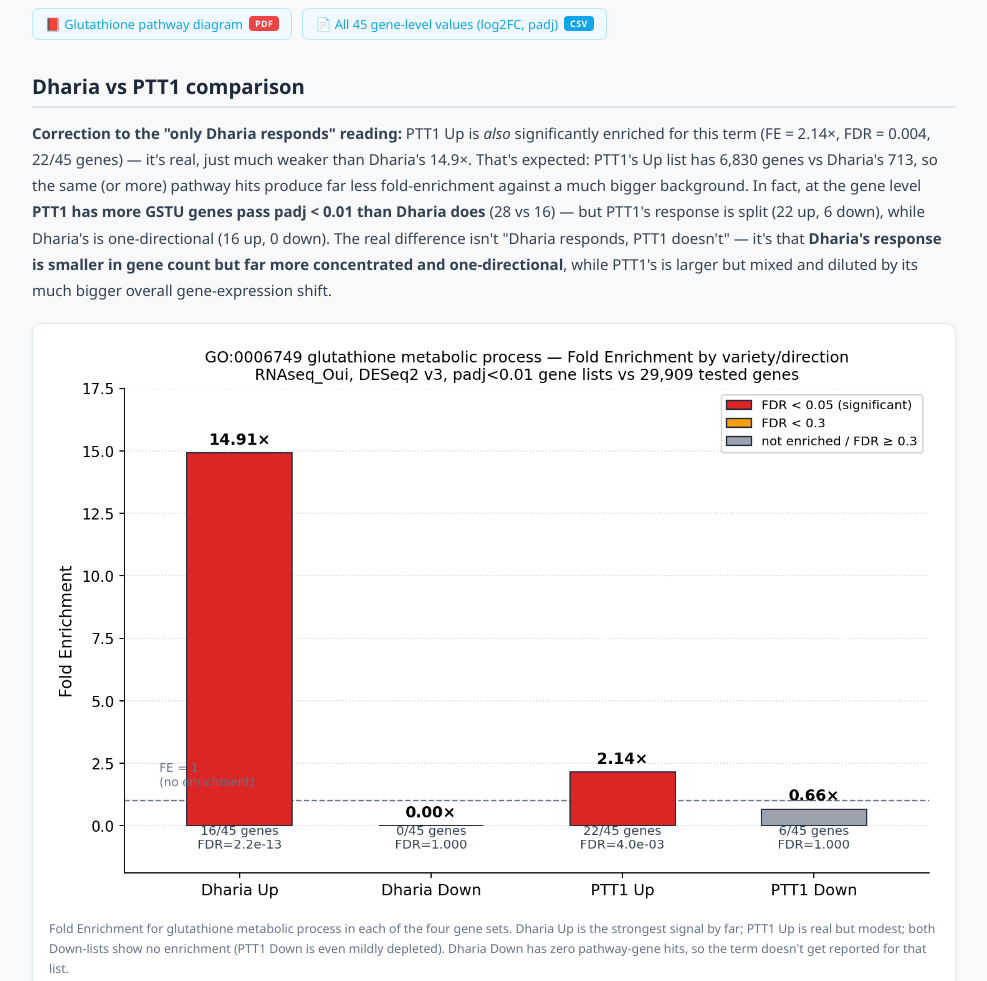
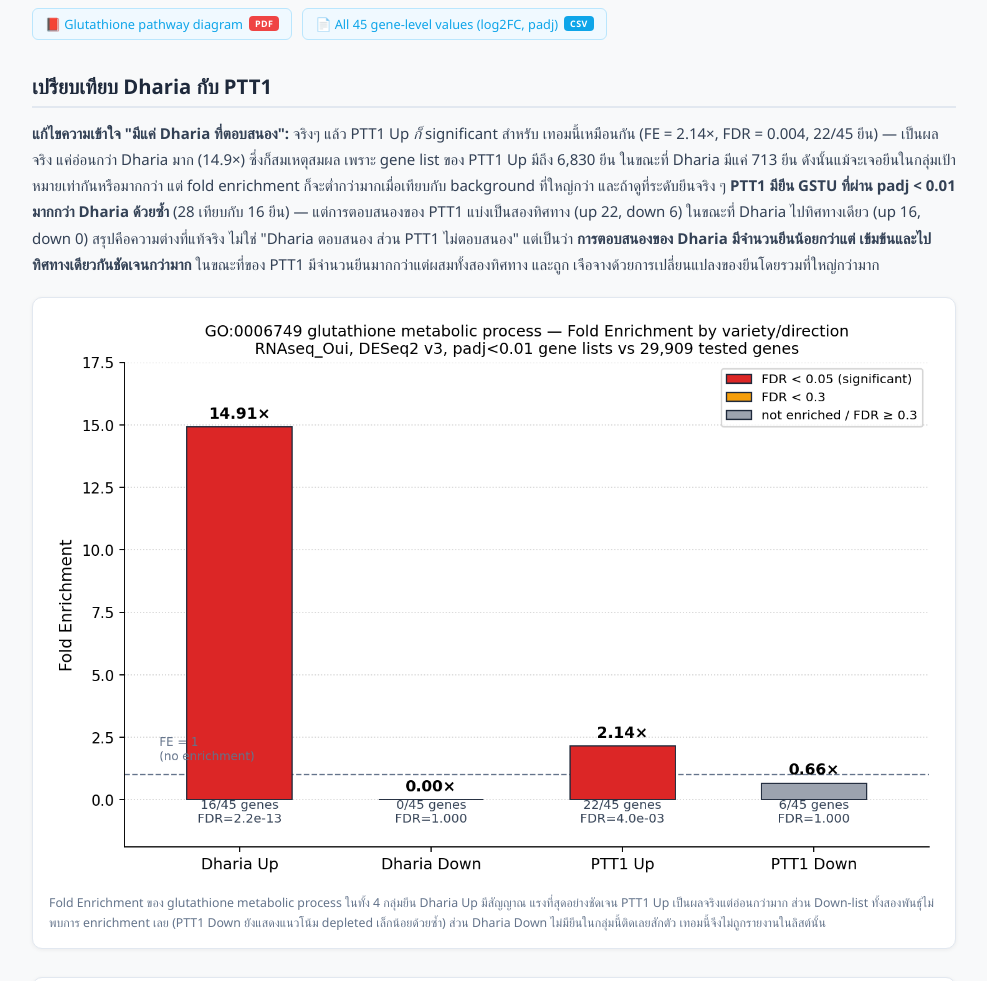
Before and after one commit to wanchana-ae/RNAseq_Oui_site, a plain HTML site: page 2026-09-14-glutathione-pathway.html in a window 1280 px wide. Shown: the part 1400-2381 px from the top of the page, without its empty margins (276-1263 px from the left). Drawn offline with Linux system fonts and the light colour scheme.

Commit message:
Translate Dharia vs PTT1 comparison section to Thai

```diff
--- a/2026-09-14-glutathione-pathway.html
+++ b/2026-09-14-glutathione-pathway.html
@@ -188,32 +188,32 @@ footer{margin-top:60px;padding-top:20px;border-top:1px solid var(--border);
     </a>
   </div>
 
-  <h2>Dharia vs PTT1 comparison</h2>
-  <p><b>Correction to the "only Dharia responds" reading:</b> PTT1 Up is <i>also</i> significantly
-  enriched for this term (FE&nbsp;=&nbsp;2.14&times;, FDR&nbsp;=&nbsp;0.004, 22/45 genes) &mdash;
-  it's real, just much weaker than Dharia's 14.9&times;. That's expected: PTT1's Up list has 6,830
-  genes vs Dharia's 713, so the same (or more) pathway hits produce far less fold-enrichment against
-  a much bigger background. In fact, at the gene level <b>PTT1 has more GSTU genes pass
-  padj&nbsp;&lt;&nbsp;0.01 than Dharia does</b> (28 vs 16) &mdash; but PTT1's response is split
-  (22 up, 6 down), while Dharia's is one-directional (16 up, 0 down). The real difference isn't
-  "Dharia responds, PTT1 doesn't" &mdash; it's that <b>Dharia's response is smaller in gene count
-  but far more concentrated and one-directional</b>, while PTT1's is larger but mixed and diluted by
-  its much bigger overall gene-expression shift.</p>
+  <h2>เปรียบเทียบ Dharia กับ PTT1</h2>
+  <p><b>แก้ไขความเข้าใจ "มีแค่ Dharia ที่ตอบสนอง":</b> จริงๆ แล้ว PTT1 Up <i>ก็</i> significant สำหรับ
+  เทอมนี้เหมือนกัน (FE&nbsp;=&nbsp;2.14&times;, FDR&nbsp;=&nbsp;0.004, 22/45 ยีน) &mdash; เป็นผลจริง
+  แค่อ่อนกว่า Dharia มาก (14.9&times;) ซึ่งก็สมเหตุสมผล เพราะ gene list ของ PTT1 Up มีถึง 6,830 ยีน
+  ในขณะที่ Dharia มีแค่ 713 ยีน ดังนั้นแม้จะเจอยีนในกลุ่มเป้าหมายเท่ากันหรือมากกว่า แต่ fold enrichment
+  ก็จะต่ำกว่ามากเมื่อเทียบกับ background ที่ใหญ่กว่า และถ้าดูที่ระดับยีนจริง ๆ <b>PTT1 มียีน GSTU ที่ผ่าน
+  padj&nbsp;&lt;&nbsp;0.01 มากกว่า Dharia ด้วยซ้ำ</b> (28 เทียบกับ 16 ยีน) &mdash; แต่การตอบสนองของ PTT1
+  แบ่งเป็นสองทิศทาง (up 22, down 6) ในขณะที่ Dharia ไปทิศทางเดียว (up 16, down 0) สรุปคือความต่างที่แท้จริง
+  ไม่ใช่ "Dharia ตอบสนอง ส่วน PTT1 ไม่ตอบสนอง" แต่เป็นว่า <b>การตอบสนองของ Dharia มีจำนวนยีนน้อยกว่าแต่
+  เข้มข้นและไปทิศทางเดียวกันชัดเจนกว่ามาก</b> ในขณะที่ของ PTT1 มีจำนวนยีนมากกว่าแต่ผสมทั้งสองทิศทาง และถูก
+  เจือจางด้วยการเปลี่ยนแปลงของยีนโดยรวมที่ใหญ่กว่ามาก</p>
   <figure>
     <img src="go-enrichment-assets/RNAseq_Oui_glutathione_GOterm_comparison.png"
          alt="Fold enrichment comparison for GO:0006749 glutathione metabolic process across Dharia Up/Down and PTT1 Up/Down">
-    <figcaption>Fold Enrichment for glutathione metabolic process in each of the four gene sets.
-    Dharia Up is the strongest signal by far; PTT1 Up is real but modest; both Down-lists show no
-    enrichment (PTT1 Down is even mildly depleted). Dharia Down has zero pathway-gene hits, so the
-    term doesn't get reported for that list.</figcaption>
+    <figcaption>Fold Enrichment ของ glutathione metabolic process ในทั้ง 4 กลุ่มยีน Dharia Up มีสัญญาณ
+    แรงที่สุดอย่างชัดเจน PTT1 Up เป็นผลจริงแต่อ่อนกว่ามาก ส่วน Down-list ทั้งสองพันธุ์ไม่พบการ enrichment
+    เลย (PTT1 Down ยังแสดงแนวโน้ม depleted เล็กน้อยด้วยซ้ำ) ส่วน Dharia Down ไม่มียีนในกลุ่มนี้ติดเลยสักตัว
+    เทอมนี้จึงไม่ถูกรายงานในลิสต์นั้น</figcaption>
   </figure>
   <figure>
     <img src="go-enrichment-assets/RNAseq_Oui_glutathione_pathway_PTT1.png"
          alt="Glutathione metabolic pathway schematic with GSTU gene family log2FoldChange, PTT1 Compact vs Control">
-    <figcaption>Same 45-gene GSTU/glutathione-cycle family, PTT1 Compact vs Control. 22 genes
-    significantly up (max +7.6 log2FC) and 6 significantly down (down to &minus;2.2 log2FC) &mdash;
-    unlike Dharia's clean one-directional signature, PTT1 shows both induction and repression within
-    the same gene family.</figcaption>
+    <figcaption>ยีนกลุ่ม GSTU/glutathione-cycle ชุดเดียวกัน 45 ยีน แต่เป็นข้อมูล PTT1 Compact vs Control
+    มี 22 ยีนที่ significant ฝั่ง up (สูงสุด +7.6 log2FC) และ 6 ยีนที่ significant ฝั่ง down (ต่ำสุด
+    &minus;2.2 log2FC) &mdash; ต่างจาก Dharia ที่ไปทิศทางเดียวชัดเจน PTT1 แสดงทั้งการกระตุ้นและการกด
+    การทำงานพร้อมกันภายในยีนตระกูลเดียวกัน</figcaption>
   </figure>
   <div class="dl-row">
     <a class="file-link" href="go-enrichment-assets/RNAseq_Oui_glutathione_pathway_PTT1.pdf" target="_blank" style="--badge-color:#ef4444">
```
